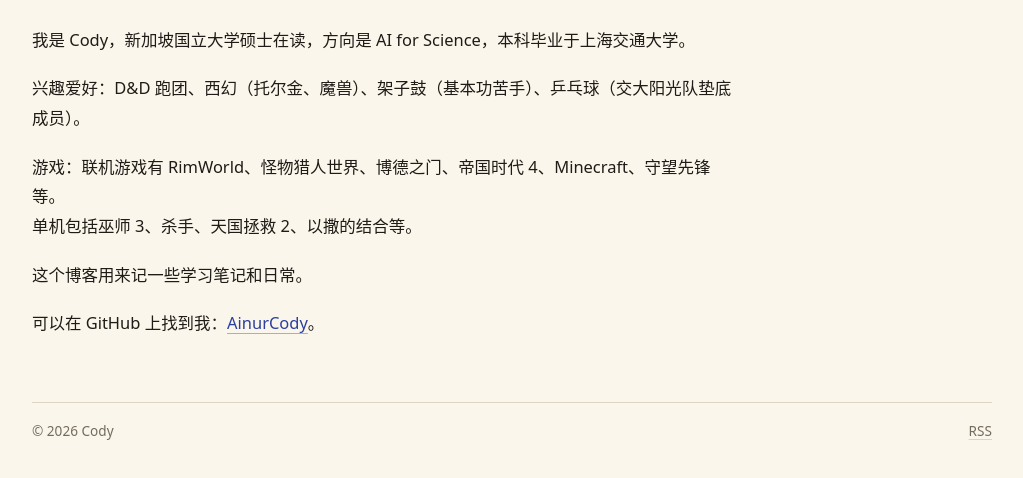
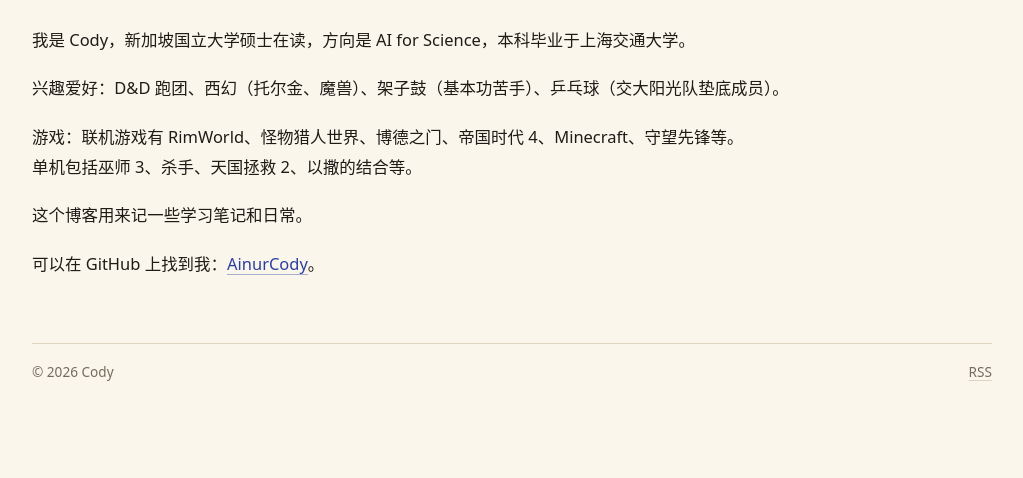
Before and after one commit to AinurCody/AinurCody.github.io, an Astro site: page /about in a window 1280 px wide. Shown: the part 190-668 px from the top of the page, without its empty margins (128-1151 px from the left). Built offline with nearby package versions, Linux system fonts and the light colour scheme; Astro itself is replaced by a stand-in of ours.

Commit message:
Let the About page use the full page width
The page is a few short lines rather than an article, so lift the text
column limit and keep each line unbroken on wide screens.

Co-Authored-By: Claude Fable 5.2 <noreply@anthropic.com>

```diff
--- a/src/pages/about.astro
+++ b/src/pages/about.astro
@@ -20,3 +20,10 @@ import Base from '../layouts/Base.astro';
     </div>
   </article>
 </Base>
+
+<style>
+  /* 这一页是几行短句，不是长文章：放开正文的宽度限制，让每一条尽量排在一行里。 */
+  .prose {
+    max-width: none;
+  }
+</style>
```
